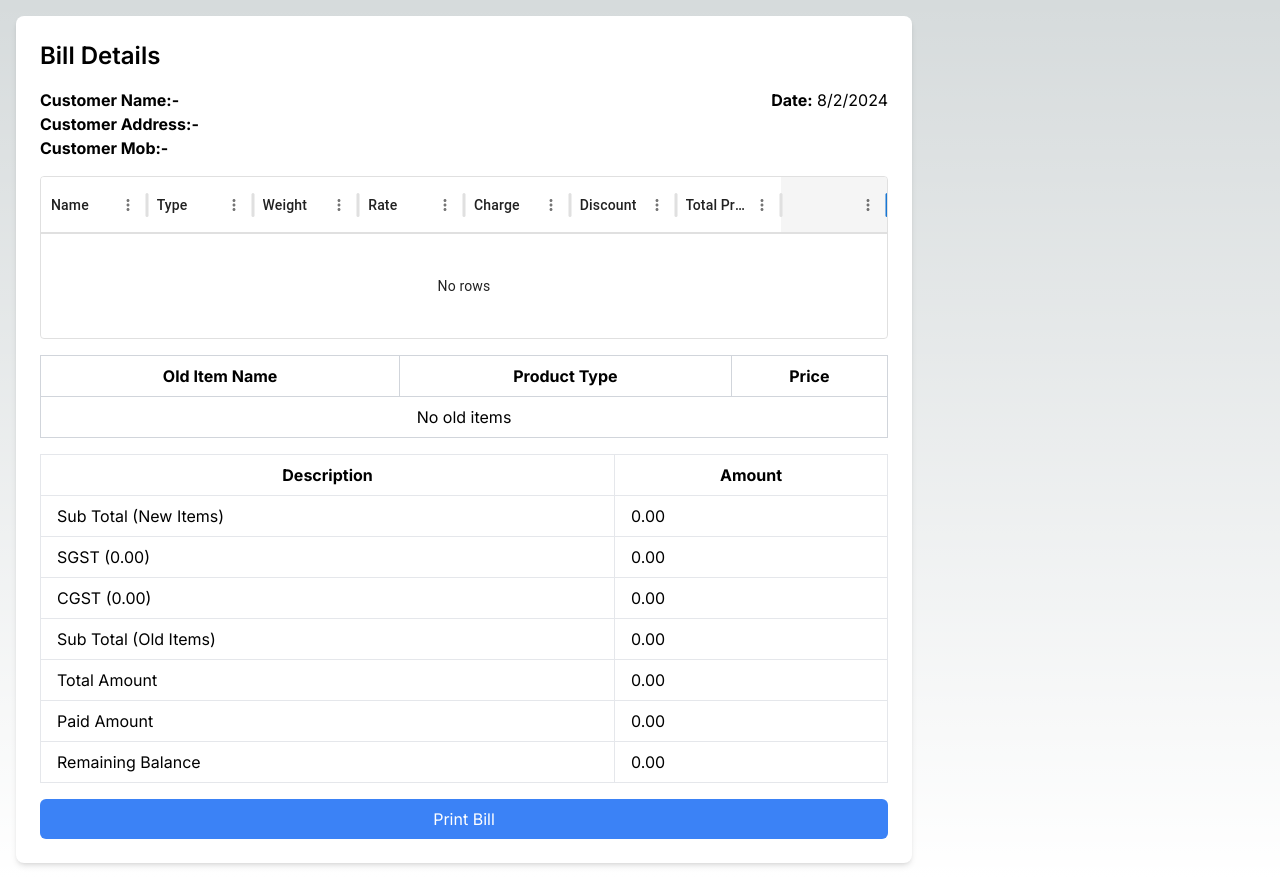
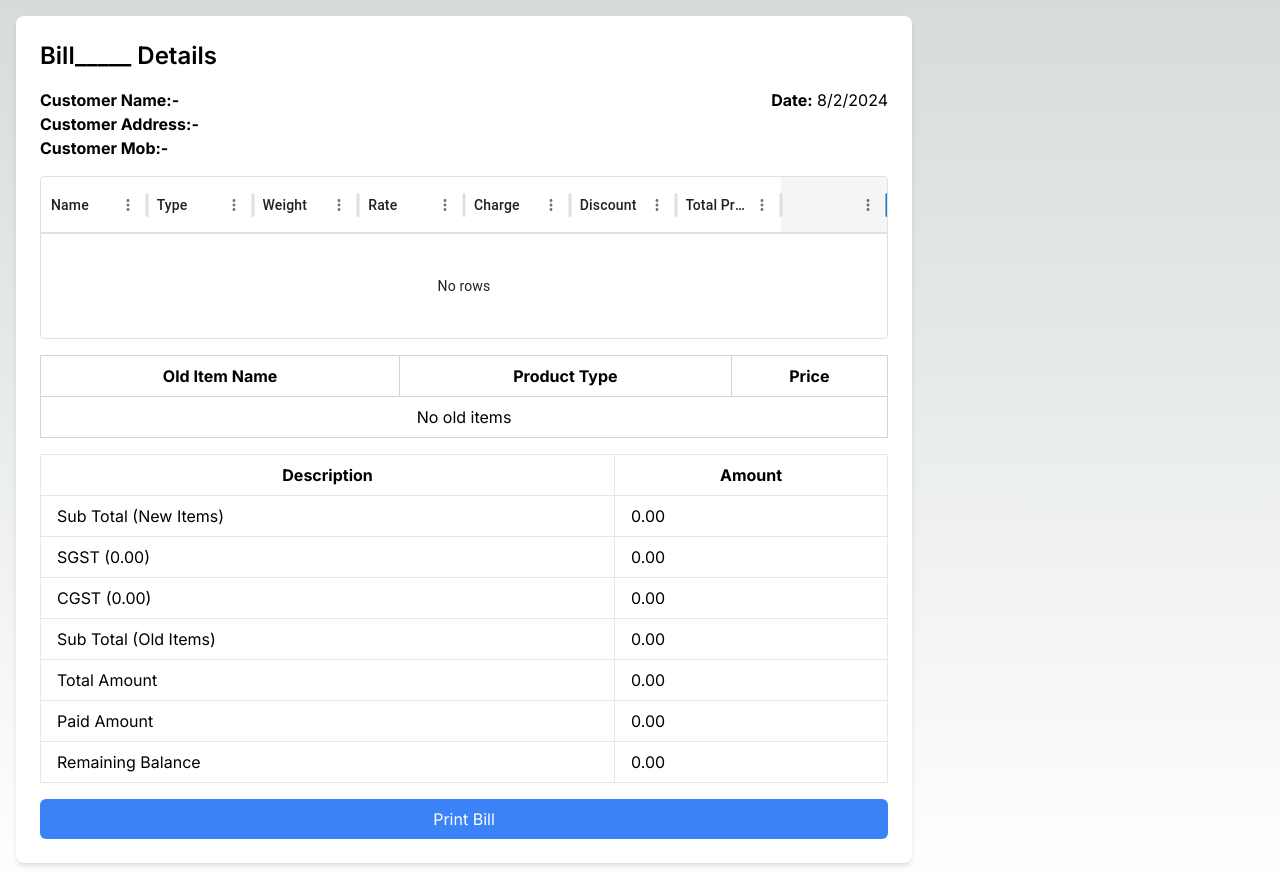
Before and after one commit to dineshkm357/calculator-1, a Next.js app: page /itemDetails in a window 1280 px wide. Both pictures are taken after a click on the button "Show Bill". Built offline with nearby package versions, Linux system fonts and the light colour scheme.

Commit message:
Update page.tsx

```diff
--- a/src/app/BillCard/page.tsx
+++ b/src/app/BillCard/page.tsx
@@ -22,7 +22,7 @@
 
   return (
     <div className="w-full max-w-4xl p-6 bg-white shadow-md rounded-lg">
-      <h1 className="text-2xl font-semibold mb-4">Bill Details</h1>
+      <h1 className="text-2xl font-semibold mb-4">Bill_____ Details</h1>
       <div className=" flex justify-between ml-0 mb-4">
       <div>
       <p><strong>Customer Name:-</strong> {customerName}</p>
```
